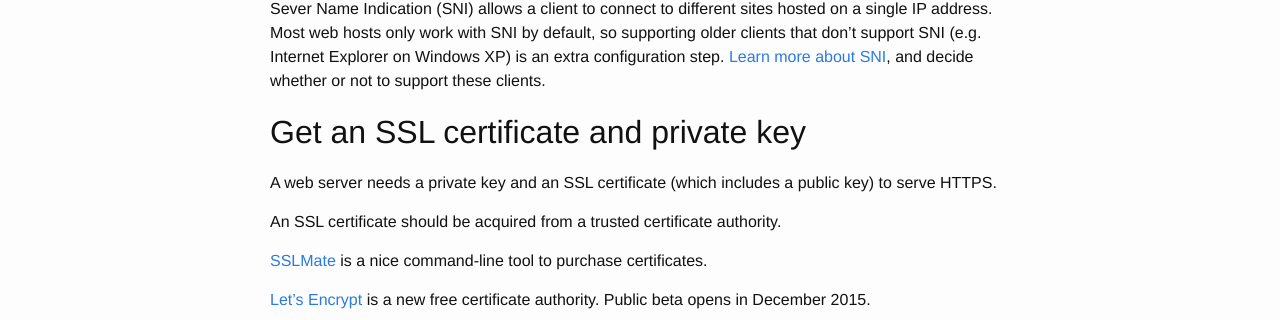
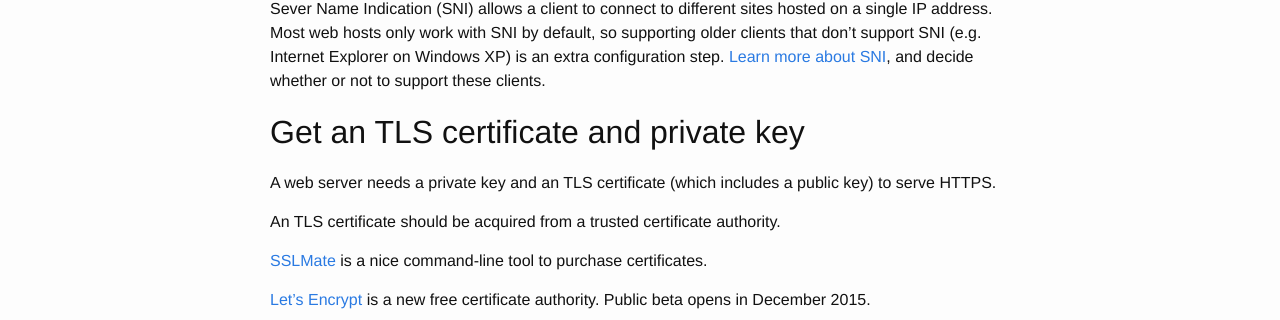
Before and after one commit to ericandrewlewis/say-yes-to-https, a Jekyll site: the page built from setup-https.md, in a window 1280 px wide. Shown: the part 293-613 px from the top of the page. Built offline with Jekyll 4.4.1, drawn with Linux system fonts in a browser that asks for light colours.

Commit message:
Changed occurrences of SSL to TLS, SSL is insecure in all versions.

```diff
--- a/setup-https.md
+++ b/setup-https.md
@@ -11,11 +11,11 @@ To configure a website to serve HTTPS, you will need to modify the web server's
 
 Sever Name Indication (SNI) allows a client to connect to different sites hosted on a single IP address. Most web hosts only work with SNI by default, so supporting older clients that don't support SNI (e.g. Internet Explorer on Windows XP) is an extra configuration step. [Learn more about SNI](https://https.cio.gov/sni/), and decide whether or not to support these clients.
 
-## Get an SSL certificate and private key
+## Get an TLS certificate and private key
 
-A web server needs a private key and an SSL certificate (which includes a public key) to serve HTTPS.
+A web server needs a private key and an TLS certificate (which includes a public key) to serve HTTPS.
 
-An SSL certificate should be acquired from a trusted certificate authority.
+An TLS certificate should be acquired from a trusted certificate authority.
 
 [SSLMate](https://sslmate.com/) is a nice command-line tool to purchase certificates.
 
```
